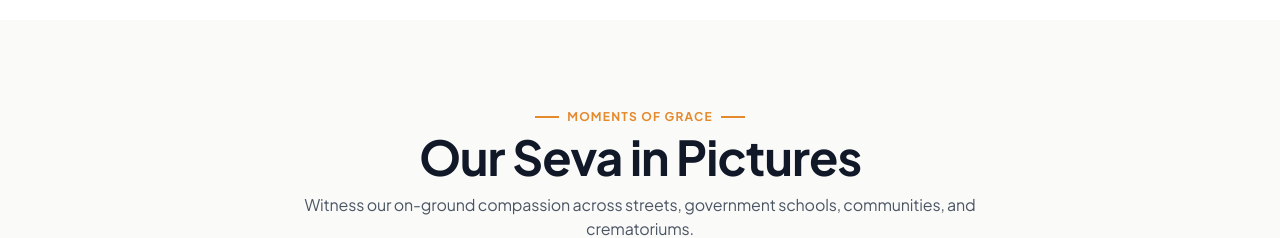
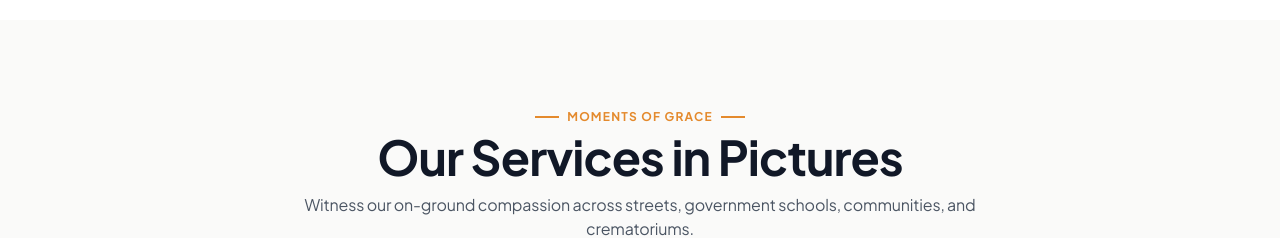
Before and after one commit to balajiamigowebster/dharmiclifefound, a React (Vite) app in the folder client/: page / in a window 1280 px wide. Shown: the part 3500-3738 px from the top of the page. Built offline with nearby package versions, Linux system fonts and the light colour scheme; no server answers; a web font is replaced by a local one.

Commit message:
Change gallery title to Our Services in Pictures

```diff
--- a/client/src/data/defaultHomeContent.js
+++ b/client/src/data/defaultHomeContent.js
@@ -187,7 +187,7 @@ export const defaultHomeContent = {
   },
   gallerySection: {
     badge: 'Moments of Grace',
-    title: 'Our Seva in Pictures',
+    title: 'Our Services in Pictures',
     subtitle: 'Witness our on-ground compassion across streets, government schools, communities, and crematoriums.',
     items: [
       // Aarthi Relief Fund
```
Also changed, not shown: 1 other file (tests, documents, lock files or other folders).
